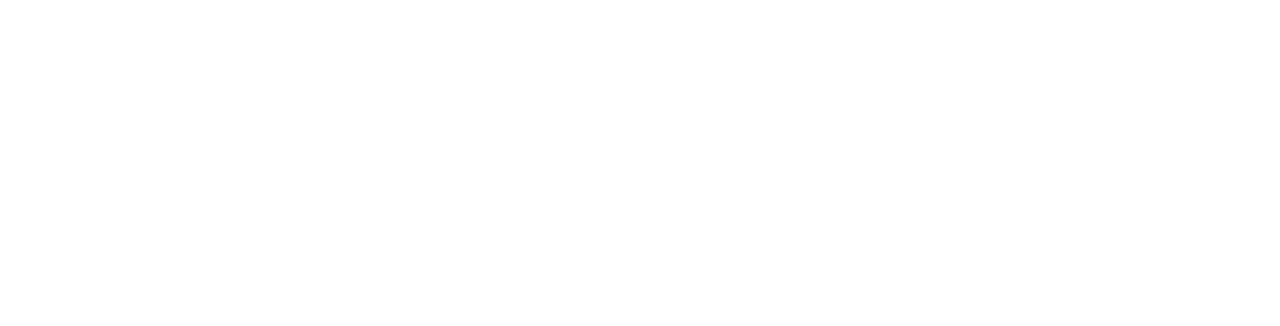
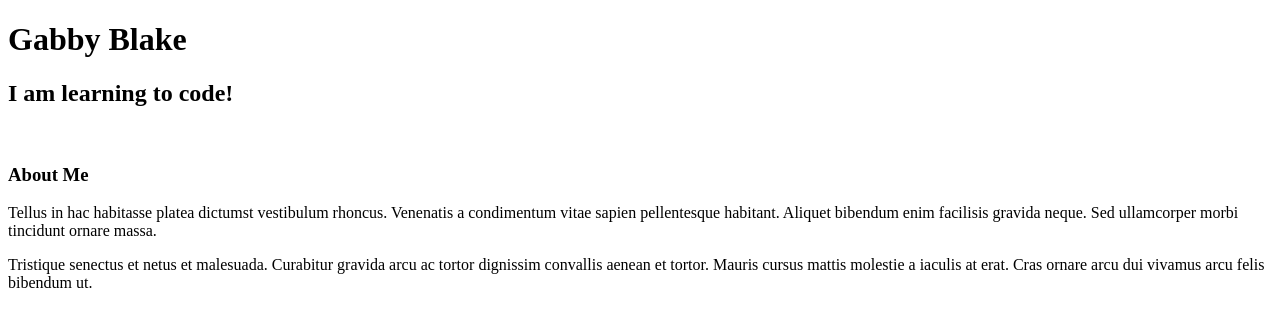
Before and after one commit to gabbyblake01/portfolio1, a plain HTML site: page index.html in a window 1280 px wide. Drawn offline with Linux system fonts and the light colour scheme.

Commit message:
added practical elements

```diff
--- a/index.html
+++ b/index.html
@@ -1,6 +1,11 @@
 <!DOCTYPE html>
-<html>
-</html>
+<html></html>
 <head></head>
 <title>Gabby Blake</title>
 <body></body>
+<h1>Gabby Blake</h1>
+<h2>I am learning to code!</h2>
+<br />
+<h3>About Me</h3>
+<p>Tellus in hac habitasse platea dictumst vestibulum rhoncus. Venenatis a condimentum vitae sapien pellentesque habitant. Aliquet bibendum enim facilisis gravida neque. Sed ullamcorper morbi tincidunt ornare massa. </p>
+<p>Tristique senectus et netus et malesuada. Curabitur gravida arcu ac tortor dignissim convallis aenean et tortor. Mauris cursus mattis molestie a iaculis at erat. Cras ornare arcu dui vivamus arcu felis bibendum ut.</p>
```
